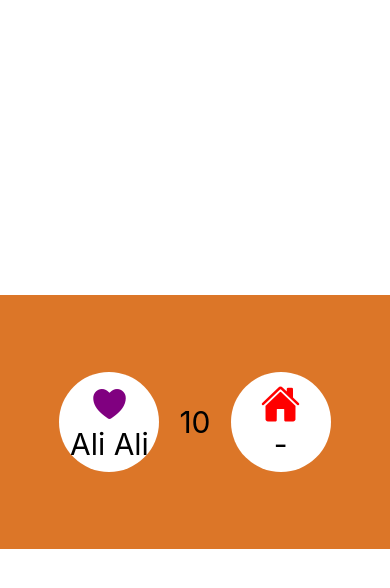
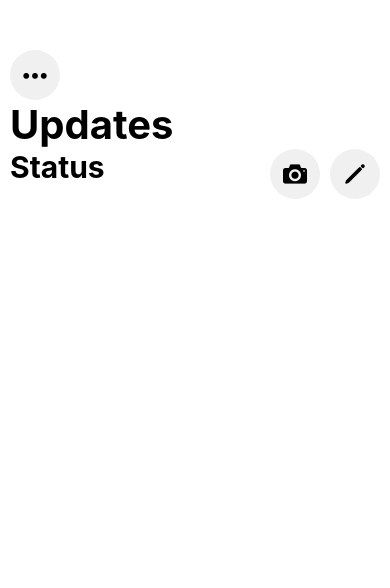
Before and after one commit to rizwanatta/training-app-2025-summer-camp-react-native, a React Native app: screen / in a window 390 px wide. Shown: the top 588 px of the page. Built offline with nearby package versions, Linux system fonts and the light colour scheme.

Commit message:
till lecture 10 work

```diff
--- a/App.js
+++ b/App.js
@@ -1,5 +1,5 @@
-import Counter from "./src/screens/counter";
+import WhatsappStatus from "./src/screens/whatsappStatus/whatsappStatus";
 
 export default function App() {
-  return <Counter />;
+  return <WhatsappStatus />;
 }
--- /dev/null
+++ b/src/components/iconContainer.js
@@ -0,0 +1,16 @@
+import { StyleSheet, View } from "react-native";
+
+export const IconContainer = ({ icon }) => {
+  return <View style={styles.container}>{icon}</View>;
+};
+
+const styles = StyleSheet.create({
+  container: {
+    width: 50,
+    height: 50,
+    borderRadius: 25,
+    backgroundColor: "#f0f0f0",
+    justifyContent: "center",
+    alignItems: "center",
+  },
+});
--- /dev/null
+++ b/src/screens/whatsappStatus/styles.js
@@ -0,0 +1,30 @@
+import { StyleSheet } from "react-native";
+
+export const styles = StyleSheet.create({
+  header: {
+    marginTop: 50,
+    paddingHorizontal: 10,
+  },
+
+  headerText: {
+    fontSize: 40,
+    fontWeight: "bold",
+  },
+
+  statusListing: {},
+
+  statusListingHeading: {
+    flexDirection: "row",
+    justifyContent: "space-between",
+  },
+
+  headerSubIconContainer: {
+    flexDirection: "row",
+    gap: 10,
+  },
+
+  headerSubText: {
+    fontSize: 30,
+    fontWeight: "bold",
+  },
+});
--- /dev/null
+++ b/src/screens/whatsappStatus/whatsappStatus.js
@@ -0,0 +1,44 @@
+import { StyleSheet, Text, View } from "react-native";
+import React from "react";
+import MaterialCommunityIcons from "@expo/vector-icons/MaterialCommunityIcons";
+import Entypo from "@expo/vector-icons/Entypo";
+
+import Ionicons from "@expo/vector-icons/Ionicons";
+
+import { styles } from "./styles";
+import { IconContainer } from "../../components/iconContainer";
+
+export default function WhatsappStatus() {
+  return (
+    <View>
+      <View style={styles.header}>
+        <IconContainer
+          icon={
+            <MaterialCommunityIcons
+              name="dots-horizontal"
+              size={35}
+              color="black"
+            />
+          }
+        />
+        <Text style={styles.headerText}>Updates</Text>
+
+        <View style={styles.statusListing}>
+          <View style={styles.statusListingHeading}>
+            <Text style={styles.headerSubText}>Status</Text>
+            <View style={styles.headerSubIconContainer}>
+              <IconContainer
+                icon={<Entypo name="camera" size={24} color="black" />}
+              />
+              <IconContainer
+                icon={<Ionicons name="pencil" size={24} color="black" />}
+              />
+            </View>
+          </View>
+
+          {/* list banani h is ma */}
+        </View>
+      </View>
+    </View>
+  );
+}
```
Also changed, not shown: src/screens/listing.js (added, +32 -0 lines), assets/dummy.png (added).
